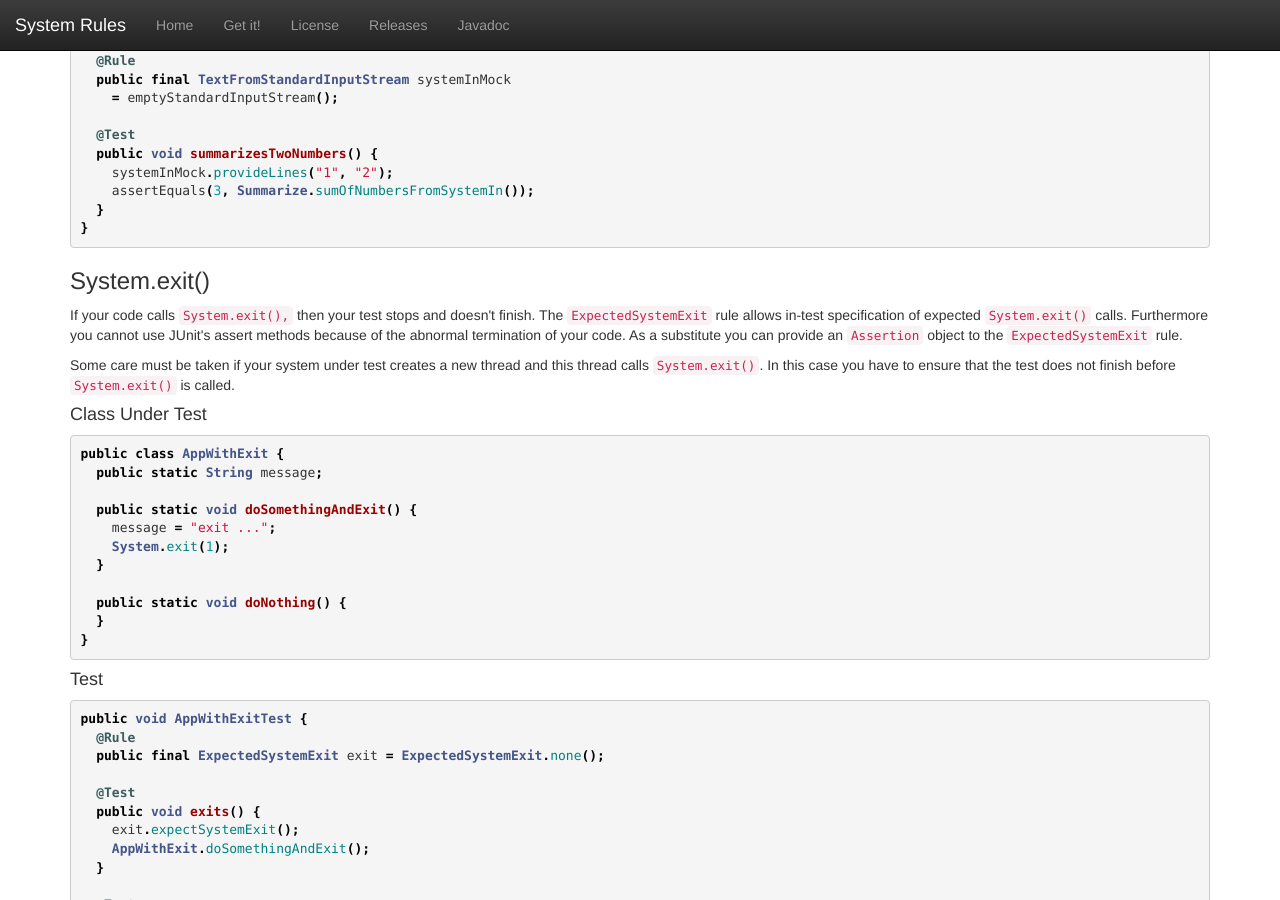
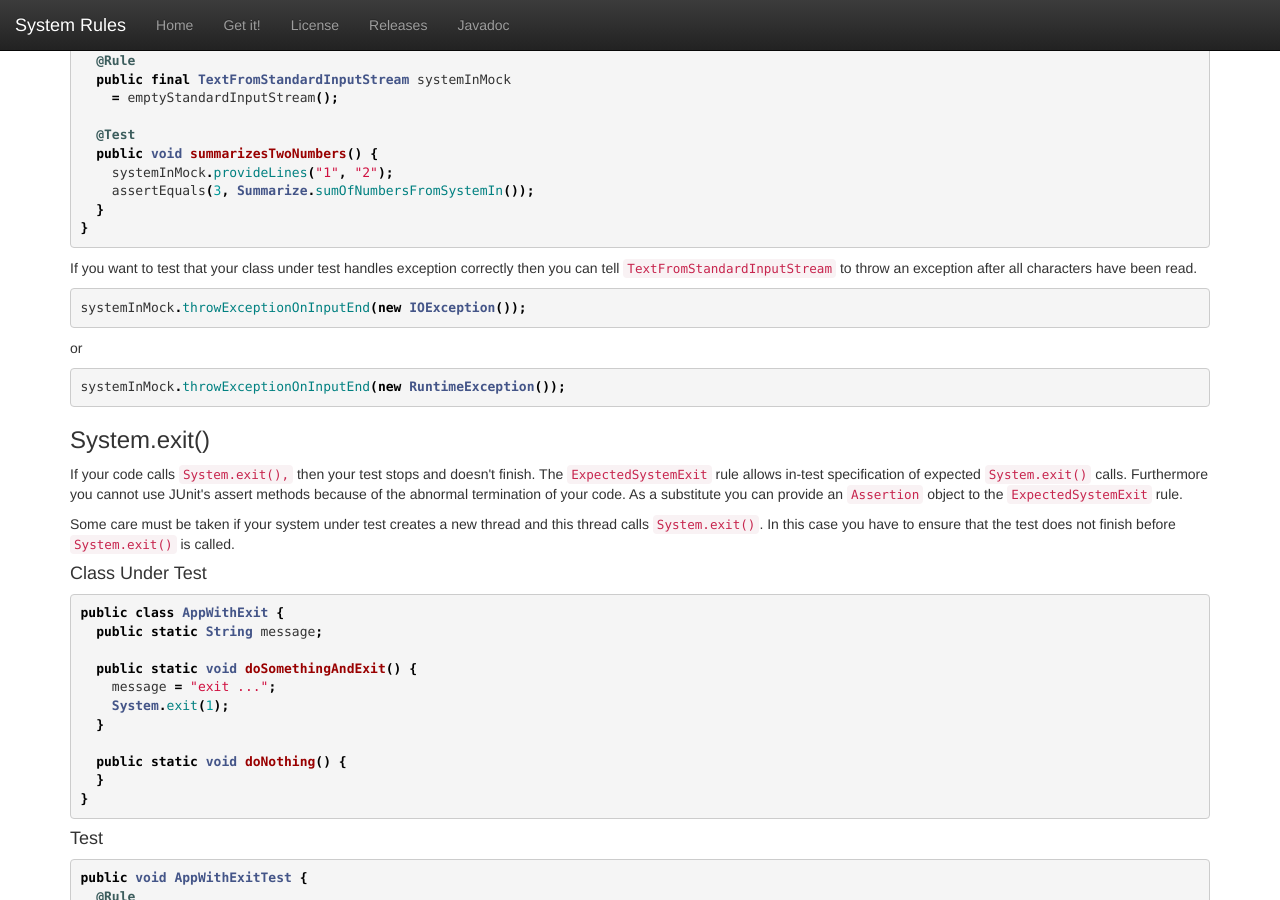
Before and after one commit to stefanbirkner/system-rules, a Jekyll site: the page built from index.html, in a window 1280 px wide and 900 px high, scrolled down 6015 px. Built offline with Jekyll 4.4.1, drawn with Linux system fonts in a browser that asks for light colours.

Commit message:
Update to System Rules 1.13.0.
Support throwing exceptions from System.in.

```diff
--- a/download.html
+++ b/download.html
@@ -3,6 +3,6 @@ layout: download
 title: Get System Rules
 groupId: com.github.stefanbirkner
 artifactId: system-rules
-version: 1.12.0
+version: 1.13.0
 ---
 <p>The System Rules library is available from the Maven repository.</p>
--- a/index.html
+++ b/index.html
@@ -337,6 +337,13 @@ public class SummarizeTest {
     assertEquals(3, Summarize.sumOfNumbersFromSystemIn());
   }
 }{% endhighlight %}
+
+				<p>If you want to test that your class under test handles exception correctly then you can tell <code>TextFromStandardInputStream</code> to throw an exception after all characters have been read.</p>
+
+				{% highlight java %}systemInMock.throwExceptionOnInputEnd(new IOException());{% endhighlight %}
+				<p>or</p>
+
+				{% highlight java %}systemInMock.throwExceptionOnInputEnd(new RuntimeException());{% endhighlight %}
 			</section>
 
 			<section id="ExpectedSystemExit">
--- a/releases.html
+++ b/releases.html
@@ -5,6 +5,10 @@ headline: Releases
 ---
 <section>
 	<dl>
+		<dt>1.13.0</dt>
+		<dd>
+			Support throwing exceptions from System.in. (<a href="https://github.com/stefanbirkner/system-rules/commit/1b829c14f47198c95c3210cc247c0ad9da24c471">Commit</a>).
+		</dd>
 		<dt>1.12.0</dt>
 		<dd>
 			Provide logs with normalized new line characters. (<a href="https://github.com/stefanbirkner/system-rules/commit/5c976ca61f7c28504cf64752d7af789814da8213">Commit</a>).
```
